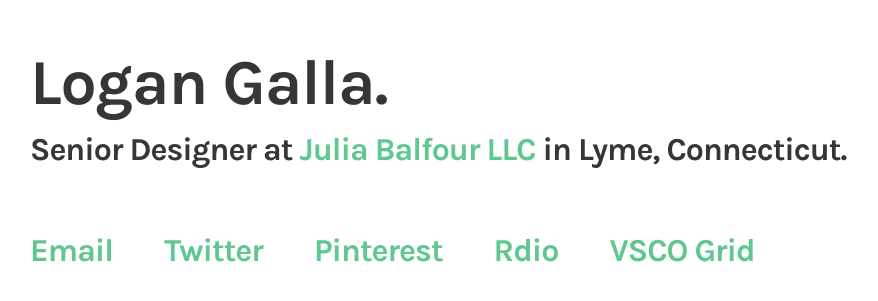
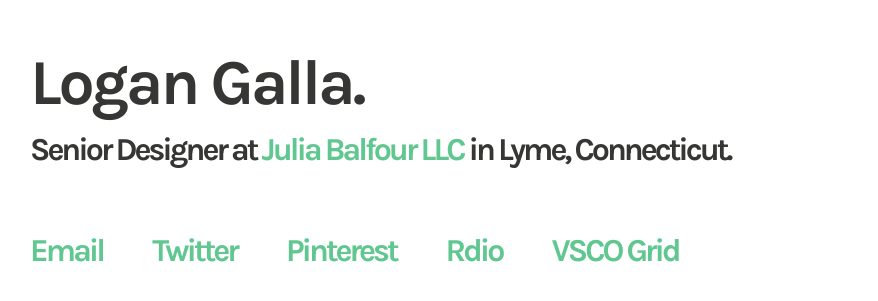
Before and after one commit to logangalla/logangalla.github.io, a plain HTML site: page index.html in a window 1280 px wide. Shown: the part 235-536 px from the top of the page, without its empty margins (194-1072 px from the left). Drawn offline with Linux system fonts and the light colour scheme.

Commit message:
Tightening tracking

```diff
--- a/styles.css
+++ b/styles.css
@@ -10,7 +10,7 @@ html, body {
 	height: 100%;
 	display: table;
 	font-family: "Karla", helvetica neue, sans-serif;
-	letter-spacing: -1px;
+	letter-spacing: -3px;
 }
 
 ::selection {
```
